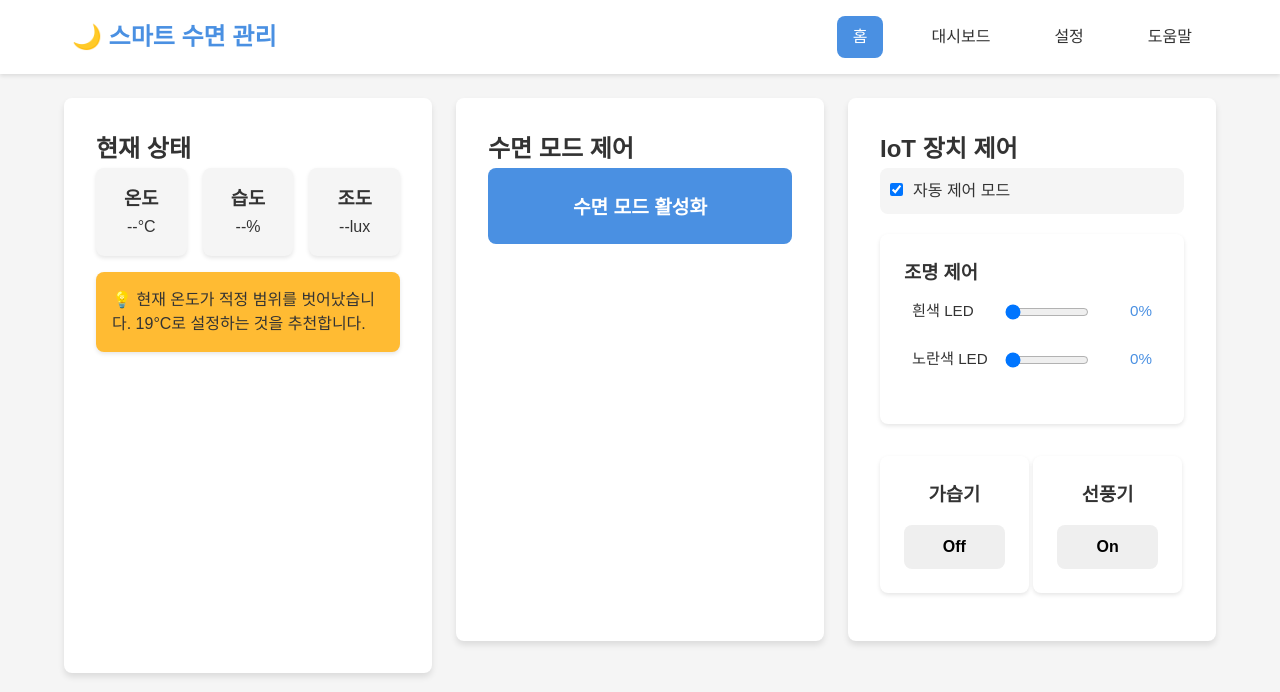
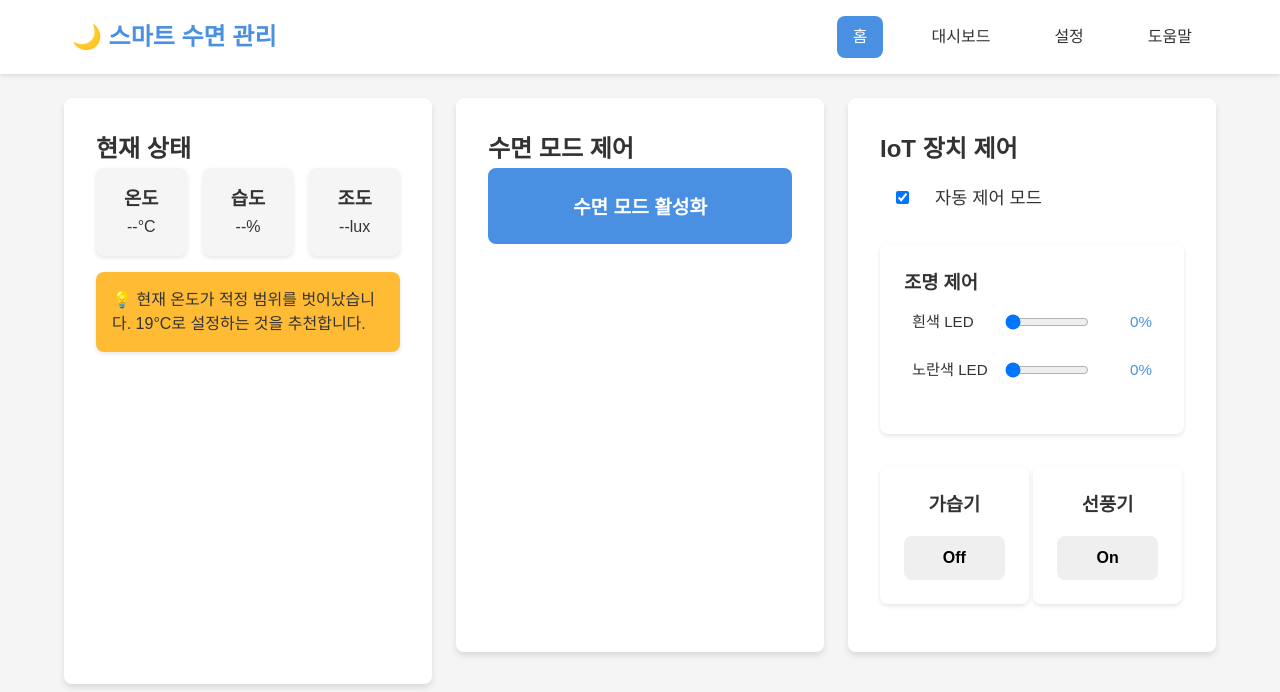
Before and after one commit to jiyoonOk/sleepTracking, a Flask app: page / in a window 1280 px wide. Shown: the top 692 px of the page. Run offline with Flask 3, Linux system fonts and the light colour scheme; some libraries are stand-ins or nearby versions.

Commit message:
css 통일

```diff
--- a/src/static/css/styles.css
+++ b/src/static/css/styles.css
@@ -589,12 +589,66 @@ body.sleep-mode {
 .mode-switch-container {
     display: flex;
     align-items: center;
-    margin-bottom: 20px;
-    padding: 10px;
-    background-color: #f5f5f5;
-    border-radius: 8px;
+    gap: 1rem;
+    padding: 1rem;
+    margin-bottom: 1rem;
+    border-radius: var(--border-radius);
 }
 
 .mode-switch-container .switch {
     margin-right: 10px;
 }
+
+/* 자동/수동 모드 전체 제어 스위치 컨테이너 */
+.mode-switch-container {
+    display: flex;
+    align-items: center;
+    gap: 1rem;
+    padding: 1rem;
+    margin-bottom: 1rem;
+    border-radius: var(--border-radius);
+}
+
+/* 수면 모드에서의 자동 제어 모드 스타일 */
+.sleep-mode .mode-switch-container {
+    background-color: rgba(74, 144, 226, 0.1);
+    color: rgba(255, 255, 255, 0.87);
+    box-shadow: var(--shadow-sm);
+}
+
+/* 스위치 레이블 스타일 */
+.mode-switch-container span {
+    font-weight: 500;
+}
+
+/* 수면 모드에서의 스위치 레이블 스타일 */
+.sleep-mode .mode-switch-container span {
+    color: rgba(255, 255, 255, 0.87);
+}
+
+/* 수면 모드 메시지 텍스트 스타일 */
+.sleep-mode-message p {
+    font-size: 1.1rem;
+    font-weight: 500;
+    color: rgba(255, 255, 255, 0.87);
+}
+
+/* 알람 설정 저장 버튼 스타일 */
+#saveAlarmBtn {
+    font-size: 1.1rem;
+    font-weight: 500;
+    padding: 1rem;
+}
+
+/* 자동 제어 모드 텍스트 스타일 */
+.mode-switch-container span {
+    font-size: 1.1rem;
+    font-weight: 500;
+}
+
+/* 수면 모드에서의 공통 텍스트 스타일 */
+.sleep-mode .sleep-mode-message p,
+.sleep-mode #saveAlarmBtn,
+.sleep-mode .mode-switch-container span {
+    color: rgba(255, 255, 255, 0.87);
+}
```
